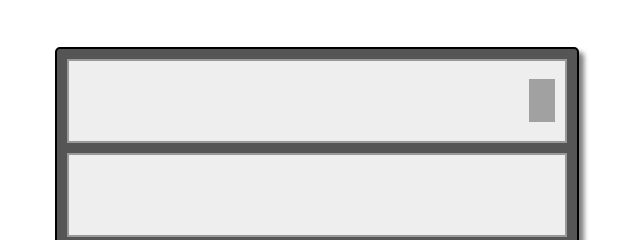
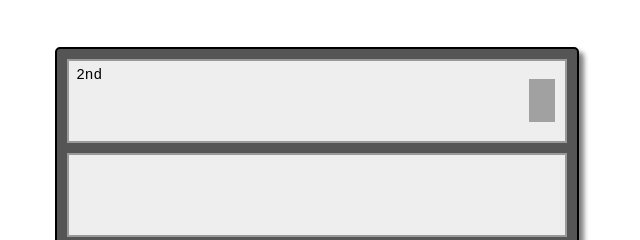
Before and after one commit to strbytes/scientific-calculator, a website built with webpack: page src/index.html in a window 1280 px wide. Both pictures are taken after a click on the button "2nd". Shown: the top 240 px of the page, 323-963 px from the left. Built offline with nearby package versions, Linux system fonts and the light colour scheme.

Commit message:
Add 2nd key indicator to input screen

```diff
--- a/src/calc/calc.js
+++ b/src/calc/calc.js
@@ -46,6 +46,11 @@ class Calculator {
         if (keyValue !== "second") this.#second = false;
 
         this.#inputScreen.innerHTML = this.#buffer.toString();
+        if (this.#second) {
+            this.#inputScreen.classList.add("second");
+        } else {
+            this.#inputScreen.classList.remove("second");
+        }
     }
 }
 export default Calculator;
--- a/src/style.css
+++ b/src/style.css
@@ -25,6 +25,7 @@ body {
 }
 
 #input-screen, #output-screen {
+  position: relative;
   height: 10vh;
   background: #eee;
   border: 2px solid #999;
@@ -33,6 +34,14 @@ body {
   display: flex;
   justify-content: flex-end;
   align-items: center;
+}
+
+.second::before {
+  content: "2nd";
+  position: absolute;
+  top: 0.5rem;
+  left: 0.5rem;
+  font-size: 1rem;
 }
 
 #cursor {
```
